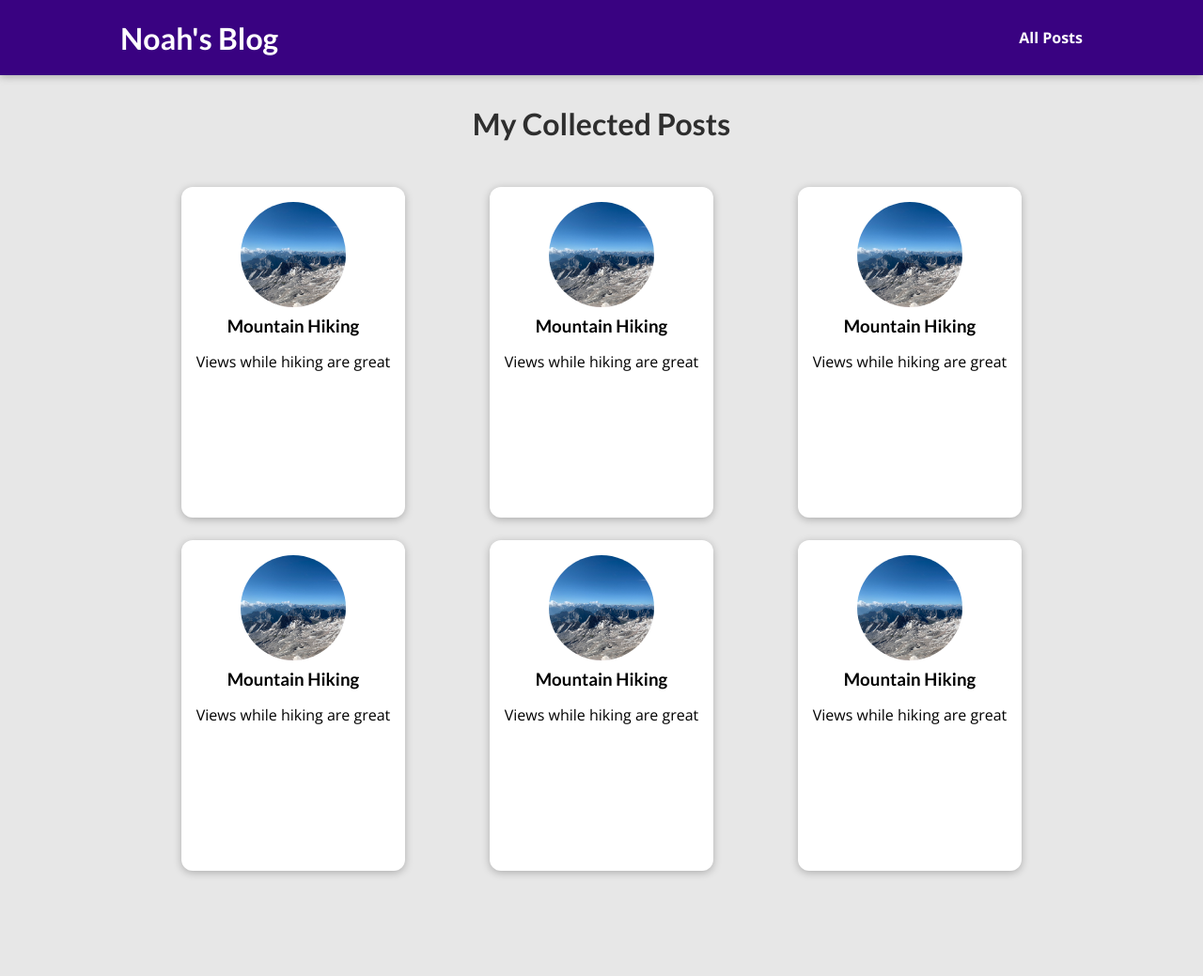
After one commit to NoahSyler/blog, a Django app: template blog/templates/blog/all-posts.html in a window 1280 px wide. The commit adds this page. Shown: the whole page at 94% size. Run offline with Django 4.2, Linux system fonts and the light colour scheme; the template is opened without the code that fills it, so the values that code supplies are empty.

Commit message:
added blog functionality, populated by dummy articles

```diff
--- /dev/null
+++ b/blog/static/blog/all-posts.css
@@ -0,0 +1,43 @@
+body {
+    background-color: #e7e7e7;
+  }
+
+  #main-navigation {
+    background-color: #390281;
+    box-shadow: 0 2px 8px rgba(0, 0, 0, 0.25);
+  }
+
+  #all-posts {
+    margin: 7rem auto;
+    width: 90%;
+    max-width: 60rem;
+  }
+
+  #all-posts h2 {
+    text-align: center;
+    font-size: 2rem;
+    color: #2e2e2e;
+    margin: 3rem 0;
+  }
+
+  ul {
+    list-style: none;
+    margin: 0;
+    padding: 0;
+    display: grid;
+    grid-template-columns: repeat(auto-fill, minmax(17rem, 1fr));
+    gap: 1.5rem;
+  }
+
+  .post img {
+    width: 7rem;
+    height: 7rem;
+  }
+
+  .post a {
+    height: 22rem;
+    transform-origin: center;
+    box-shadow: 0 2px 8px rgba(0, 0, 0, 0.25);
+    border-radius: 12px;
+    background-color: white;
+  }
--- /dev/null
+++ b/blog/static/blog/post.css
@@ -0,0 +1,43 @@
+.post {
+    display: flex;
+    flex-direction: column;
+    align-items: center;
+    text-align: center;
+  }
+
+  .post a {
+    text-decoration: none;
+    color: black;
+    transition: all 0.2s ease;
+    padding: 1rem;
+  }
+
+  .post a:hover,
+  .post a:active {
+    transform: scale(1.1);
+    background-color: #390281;
+    color: white;
+  }
+
+  .post img {
+    width: 5rem;
+    height: 5rem;
+    object-fit: cover;
+    border-radius: 50%;
+  }
+
+  .post h3 {
+    margin: 0.25rem 0;
+  }
+
+  .post time {
+    color: #666666;
+    margin: 0.25rem;
+    font-style: italic;
+    font-size: 0.85rem;
+  }
+
+  .post:hover time,
+  .post:active time {
+    color: white;
+  }
--- /dev/null
+++ b/blog/templates/blog/all-posts.html
@@ -0,0 +1,25 @@
+{% extends 'base.html' %}
+{% load static %}
+
+{% block title %}
+All My Posts
+{% endblock%}
+
+{% block css_files %}
+    <link rel="stylesheet" href="blog/post.css">
+    <link rel="stylesheet" href="{% static 'blog/all-posts.css' %}"/>
+{% endblock %}
+
+{% block content %}
+<section id="all-posts">
+    <h2>My Collected Posts</h2>
+    <ul>
+        {% include 'blog/includes/post.html'%}
+        {% include 'blog/includes/post.html'%}
+        {% include 'blog/includes/post.html'%}
+        {% include 'blog/includes/post.html'%}
+        {% include 'blog/includes/post.html'%}
+        {% include 'blog/includes/post.html'%}
+    </ul>
+</section>
+{% endblock %}
--- /dev/null
+++ b/blog/templates/blog/includes/post.html
@@ -0,0 +1,13 @@
+{% load static %}
+
+ <li>
+    <article class="post">
+        <a href="{% url 'post-detail-page' 'the-mountains' %}">
+            <img src="{% static 'blog/images/mountains.jpeg' %}" alt='First post name'>
+            <div class="post_content">
+                <h3>Mountain Hiking</h3>
+                <p>Views while hiking are great</p>
+            </div>
+        </a>
+    </article>
+</li>
--- a/blog/urls.py
+++ b/blog/urls.py
@@ -6,5 +6,5 @@ from . import views
 urlpatterns = [
     path('', views.starting_page, name = 'starting-page'),
     path('posts', views.posts, name = 'posts-page'),
-    path('posts/<slug:slug>', views.post_detail, name='posts-detail-page')
+    path('posts/<slug:slug>', views.post_detail, name='post-detail-page')
     ]
--- a/blog/views.py
+++ b/blog/views.py
@@ -4,7 +4,7 @@ def starting_page(request):
     return render(request, 'blog/index.html')
 
 def posts(request):
-    pass
+    return render(request, 'blog/all-posts.html')
 
-def post_detail(request):
-    pass
+def post_detail(request, slug):
+    return render(request, 'blog/post-detail.html')
--- a/templates/base.html
+++ b/templates/base.html
@@ -11,6 +11,13 @@
     {% block css_files %}{% endblock %}
 </head>
 <body>
+    <header id="main-navigation">
+
+        <h1><a href="{% url 'starting-page' %}">Noah's Blog</a></h1>
+        <nav>
+            <a href="{% url 'posts-page' %}">All Posts</a>
+        </nav>
+    </header>
     {% block content %}
     {% endblock %}
 </body>
```
Also changed, not shown: blog/static/blog/post-detail.css (added, +62 -0 lines), blog/templates/blog/index.html (+4 -18 lines), blog/templates/blog/post-detail.html (added, +33 -0 lines), blog/static/blog/images/Me.jpeg (added), blog/static/blog/images/coding.jpeg (added), blog/static/blog/images/mountains.jpeg (added), blog/static/blog/images/woods.jpeg (added), static/app.css (line endings or trailing spaces).
